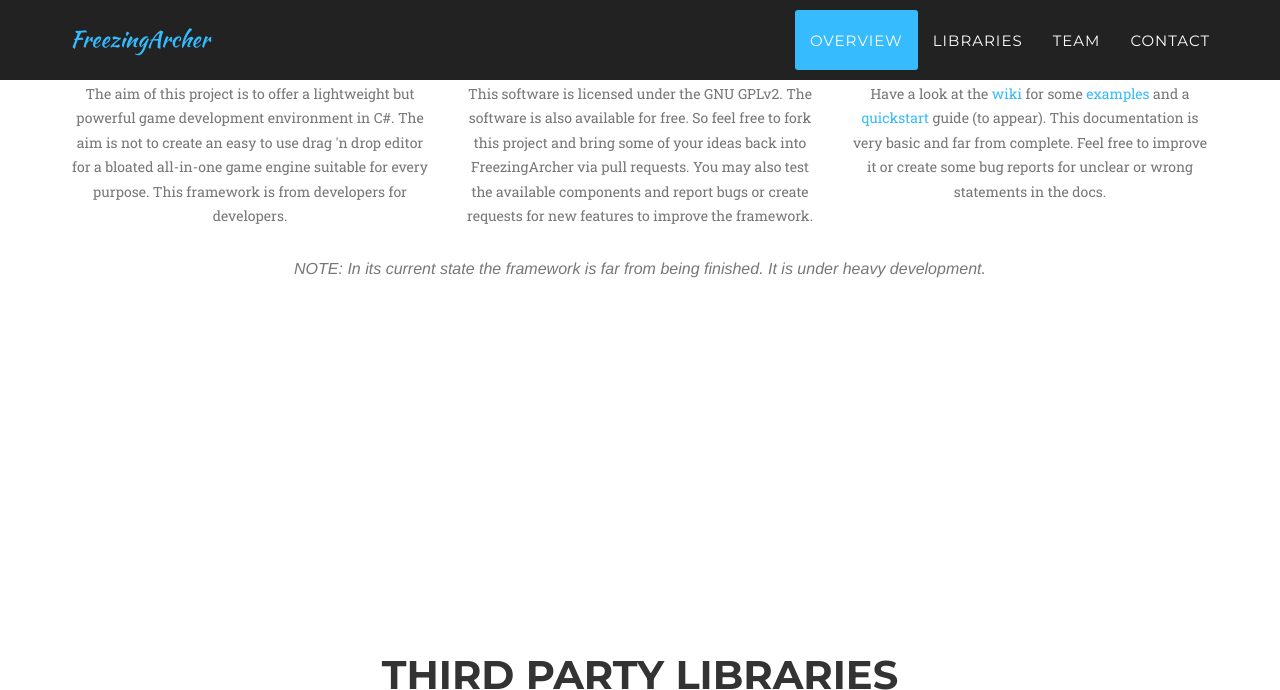
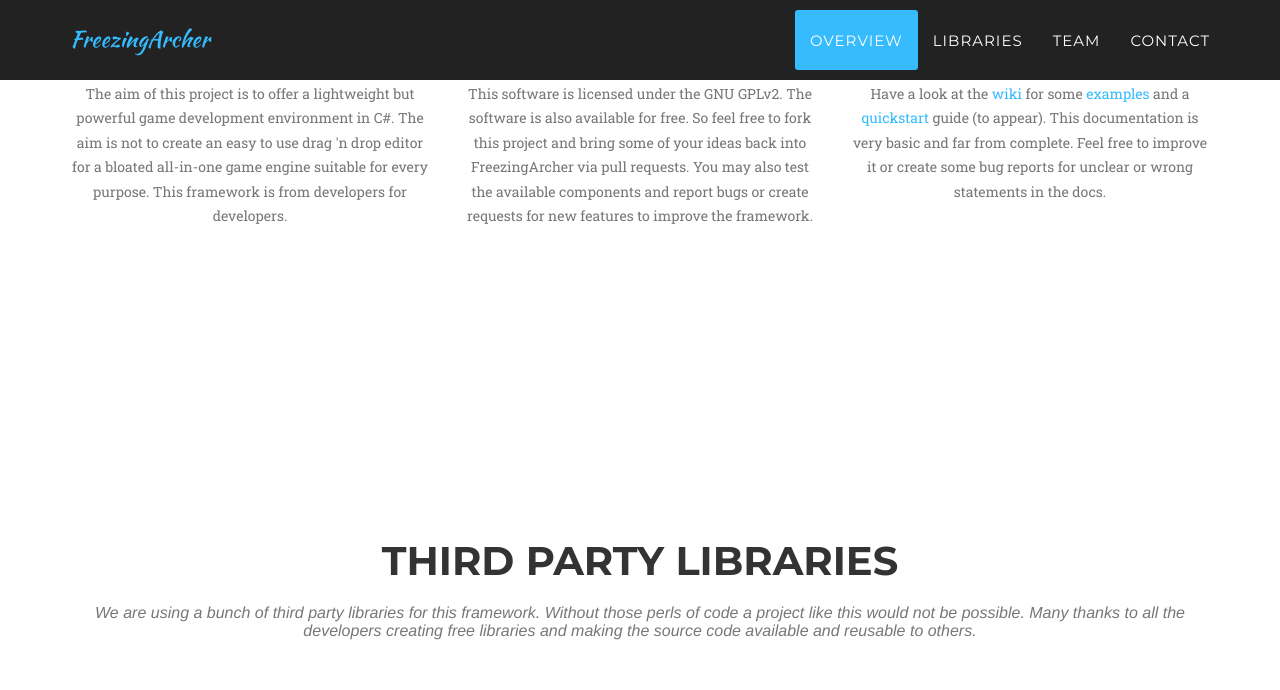
Before and after one commit to AreonDev/FreezingArcher, a Jekyll site: the page built from index.html, in a window 1280 px wide and 900 px high, scrolled down 1172 px, cut to the strip 0-690 px from the top of the window. Built offline with Jekyll 4.4.1, drawn with Linux system fonts in a browser that asks for light colours; some web fonts are replaced.

Commit message:
minor change

```diff
--- a/_includes/services.html
+++ b/_includes/services.html
@@ -33,8 +33,8 @@
                     <p class="text-muted">Have a look at the <a href="https://github.com/fin-ger/FreezingArcher/wiki">wiki</a> for some <a href="https://github.com/fin-ger/FreezingArcher/wiki/Components">examples</a> and a <a href="https://github.com/fin-ger/FreezingArcher/wiki/Home#quickstart">quickstart</a> guide (to appear). This documentation is very basic and far from complete. Feel free to improve it or create some bug reports for unclear or wrong statements in the docs.</p>
                 </div>
             </div>
-	    <div class="col-lg-12 text-center">
+	    <!--<div class="col-lg-12 text-center">
                 <h3 class="section-subheading text-muted">NOTE: In its current state the framework is far from being finished. It is under heavy development.</h3>
-	    </div>
+	    </div>-->
         </div>
     </section>
```
